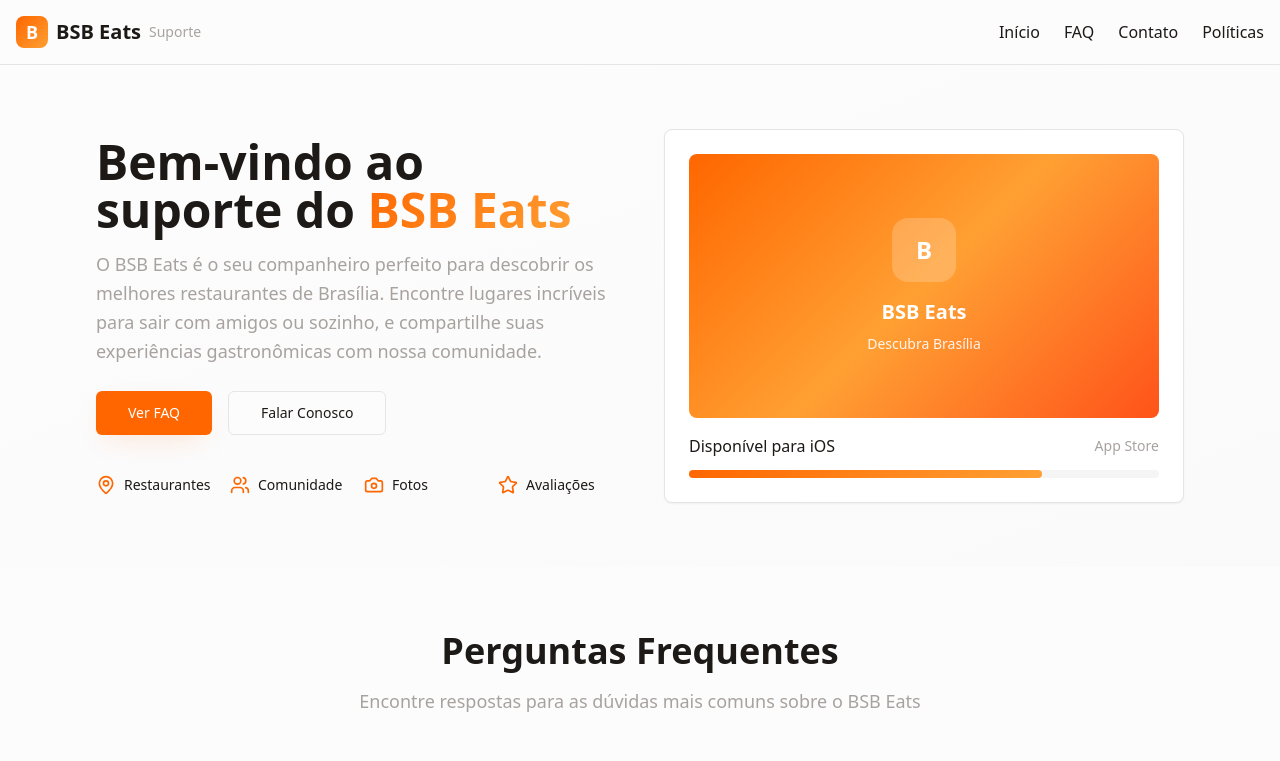
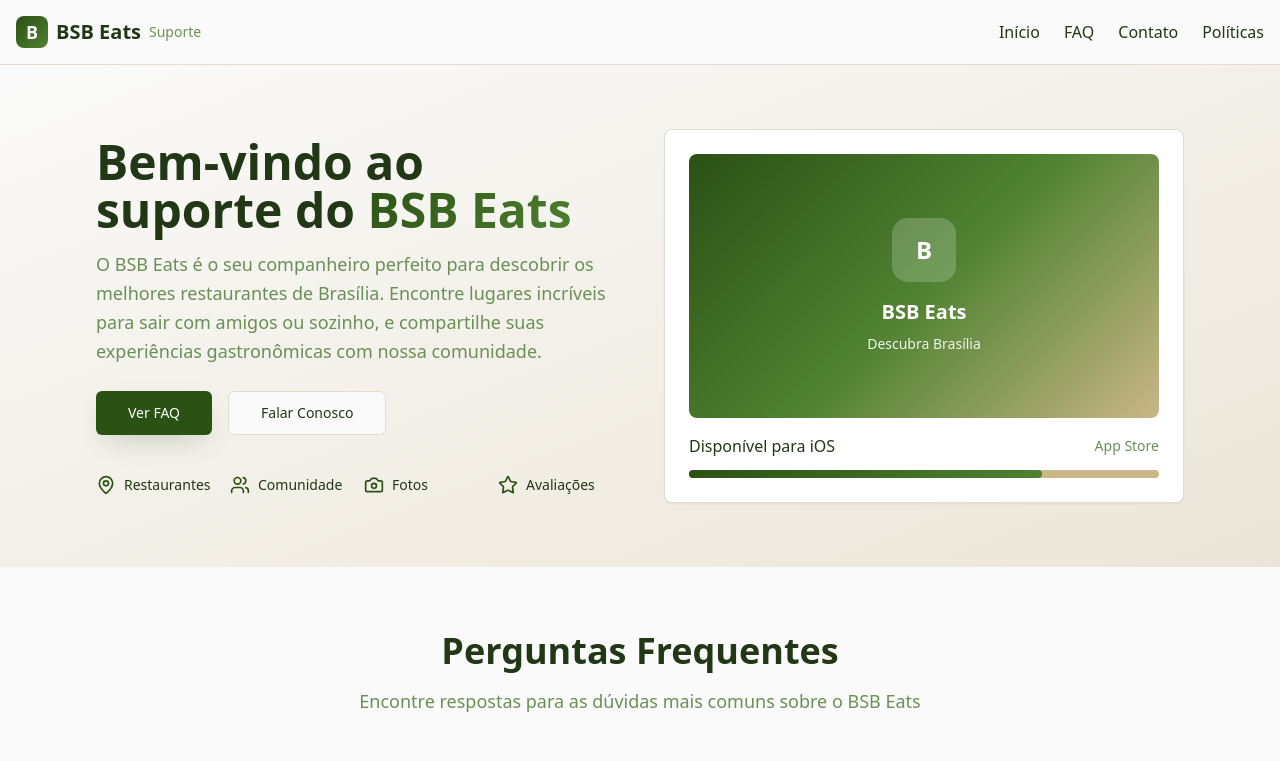
Before and after one commit to matheusdourado836/bsbeats-hub, a React (Vite) app: page / in a window 1280 px wide. Shown: the top 761 px of the page. Built offline with nearby package versions, Linux system fonts and the light colour scheme.

Commit message:
Update color palette
Apply primary color #274F15 and secondary color #CAB889 to the website.

```diff
--- a/src/index.css
+++ b/src/index.css
@@ -8,39 +8,39 @@ All colors MUST be HSL.
 
 @layer base {
   :root {
-    --background: 0 0% 99%;
-    --foreground: 24 10% 10%;
+    --background: 0 0% 98%;
+    --foreground: 98 45% 15%;
 
     --card: 0 0% 100%;
-    --card-foreground: 24 10% 10%;
+    --card-foreground: 98 45% 15%;
 
     --popover: 0 0% 100%;
-    --popover-foreground: 24 10% 10%;
+    --popover-foreground: 98 45% 15%;
 
-    --primary: 24 100% 50%;
+    --primary: 98 58% 20%;
     --primary-foreground: 0 0% 100%;
-    --primary-glow: 32 100% 60%;
+    --primary-light: 98 45% 35%;
 
-    --secondary: 0 0% 96%;
-    --secondary-foreground: 24 10% 10%;
+    --secondary: 43 38% 66%;
+    --secondary-foreground: 98 45% 15%;
 
-    --muted: 0 0% 96%;
-    --muted-foreground: 24 5% 64%;
+    --muted: 43 25% 90%;
+    --muted-foreground: 98 25% 45%;
 
-    --accent: 120 60% 50%;
-    --accent-foreground: 0 0% 100%;
+    --accent: 43 50% 75%;
+    --accent-foreground: 98 45% 15%;
 
     --destructive: 0 84% 60%;
     --destructive-foreground: 0 0% 100%;
 
-    --border: 24 6% 90%;
-    --input: 24 6% 90%;
-    --ring: 24 100% 50%;
+    --border: 43 25% 85%;
+    --input: 43 25% 85%;
+    --ring: 98 58% 20%;
 
-    --gradient-primary: linear-gradient(135deg, hsl(var(--primary)), hsl(var(--primary-glow)));
-    --gradient-hero: linear-gradient(135deg, hsl(24 100% 50%) 0%, hsl(32 100% 60%) 50%, hsl(15 100% 55%) 100%);
-    --shadow-elegant: 0 10px 30px -10px hsl(var(--primary) / 0.2);
-    --shadow-glow: 0 0 40px hsl(var(--primary-glow) / 0.3);
+    --gradient-primary: linear-gradient(135deg, hsl(var(--primary)), hsl(var(--primary-light)));
+    --gradient-hero: linear-gradient(135deg, hsl(98 58% 20%) 0%, hsl(98 45% 35%) 50%, hsl(43 38% 66%) 100%);
+    --shadow-elegant: 0 10px 30px -10px hsl(var(--primary) / 0.3);
+    --shadow-glow: 0 0 40px hsl(var(--secondary) / 0.4);
 
     --radius: 0.5rem;
     --transition-smooth: all 0.3s cubic-bezier(0.4, 0, 0.2, 1);
@@ -56,39 +56,39 @@ All colors MUST be HSL.
   }
 
   .dark {
-    --background: 24 10% 8%;
-    --foreground: 0 0% 95%;
+    --background: 98 25% 8%;
+    --foreground: 43 40% 85%;
 
-    --card: 24 10% 8%;
-    --card-foreground: 0 0% 95%;
+    --card: 98 25% 10%;
+    --card-foreground: 43 40% 85%;
 
-    --popover: 24 10% 8%;
-    --popover-foreground: 0 0% 95%;
+    --popover: 98 25% 10%;
+    --popover-foreground: 43 40% 85%;
 
-    --primary: 24 100% 60%;
-    --primary-foreground: 24 10% 8%;
-    --primary-glow: 32 100% 70%;
+    --primary: 98 45% 35%;
+    --primary-foreground: 0 0% 100%;
+    --primary-light: 98 35% 50%;
 
-    --secondary: 24 8% 15%;
-    --secondary-foreground: 0 0% 90%;
+    --secondary: 43 30% 45%;
+    --secondary-foreground: 0 0% 95%;
 
-    --muted: 24 8% 15%;
-    --muted-foreground: 24 6% 70%;
+    --muted: 98 15% 20%;
+    --muted-foreground: 43 20% 65%;
 
-    --accent: 120 60% 60%;
-    --accent-foreground: 24 10% 8%;
+    --accent: 43 40% 55%;
+    --accent-foreground: 98 25% 8%;
 
     --destructive: 0 84% 60%;
     --destructive-foreground: 0 0% 98%;
 
-    --border: 24 8% 20%;
-    --input: 24 8% 20%;
-    --ring: 24 100% 60%;
+    --border: 98 15% 25%;
+    --input: 98 15% 25%;
+    --ring: 98 45% 35%;
 
-    --gradient-primary: linear-gradient(135deg, hsl(var(--primary)), hsl(var(--primary-glow)));
-    --gradient-hero: linear-gradient(135deg, hsl(24 100% 60%) 0%, hsl(32 100% 70%) 50%, hsl(15 100% 65%) 100%);
+    --gradient-primary: linear-gradient(135deg, hsl(var(--primary)), hsl(var(--primary-light)));
+    --gradient-hero: linear-gradient(135deg, hsl(98 45% 35%) 0%, hsl(98 35% 50%) 50%, hsl(43 30% 45%) 100%);
     --shadow-elegant: 0 10px 30px -10px hsl(var(--primary) / 0.4);
-    --shadow-glow: 0 0 40px hsl(var(--primary-glow) / 0.5);
+    --shadow-glow: 0 0 40px hsl(var(--secondary) / 0.5);
     --sidebar-background: 240 5.9% 10%;
     --sidebar-foreground: 240 4.8% 95.9%;
     --sidebar-primary: 224.3 76.3% 48%;
--- a/tailwind.config.ts
+++ b/tailwind.config.ts
@@ -34,7 +34,8 @@ export default {
 				foreground: 'hsl(var(--foreground))',
 				primary: {
 					DEFAULT: 'hsl(var(--primary))',
-					foreground: 'hsl(var(--primary-foreground))'
+					foreground: 'hsl(var(--primary-foreground))',
+					light: 'hsl(var(--primary-light))'
 				},
 				secondary: {
 					DEFAULT: 'hsl(var(--secondary))',
```
